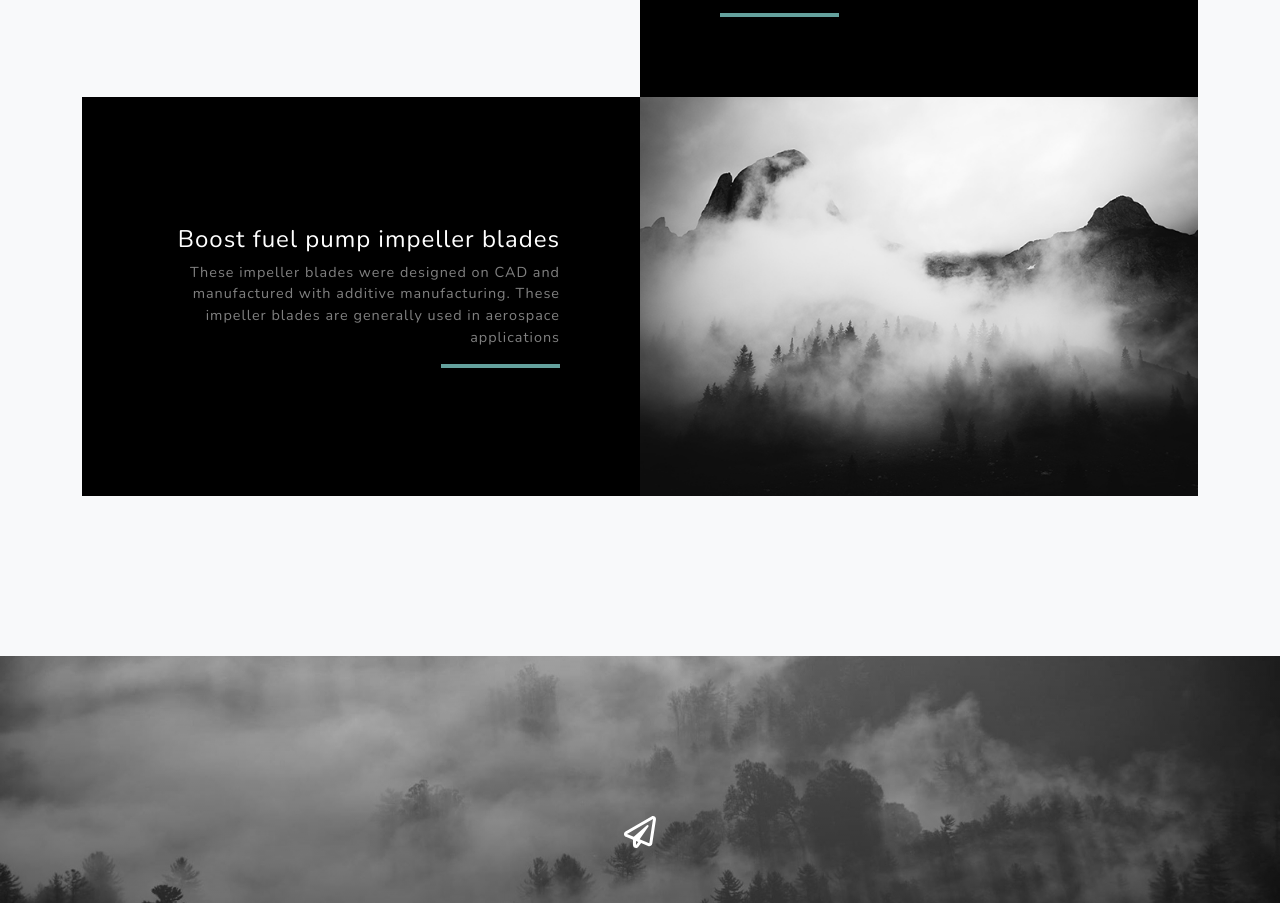
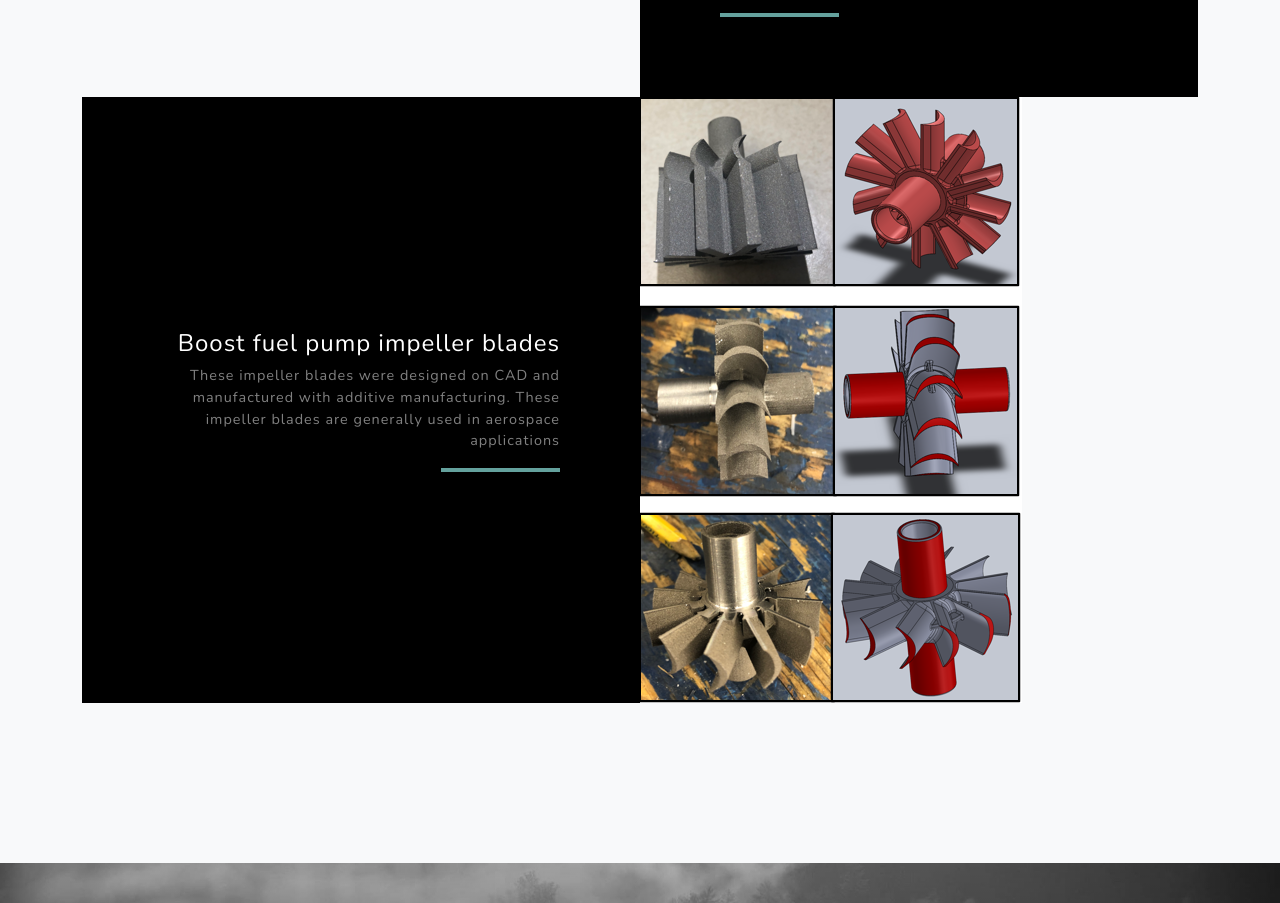
Before and after one commit to StevenVanDoan/stevenvandoan.github.io, a plain HTML site: page index.html in a window 1280 px wide. Shown: the part 2491-3394 px from the top of the page. Drawn offline with nearby package versions, Linux system fonts and the light colour scheme.

Commit message:
Update index.html

```diff
--- a/index.html
+++ b/index.html
@@ -81,7 +81,7 @@
                 </div>
                 <!-- Project Two Row-->
                 <div class="row justify-content-center no-gutters">
-                    <div class="col-lg-6"><img class="img-fluid" src="assets/img/demo-image-02.jpg" alt="" /></div>
+                    <div class="col-lg-6"><img class="img-fluid" src="assets/img/Impeller.PNG" alt="" /></div>
                     <div class="col-lg-6 order-lg-first">
                         <div class="bg-black text-center h-100 project">
                             <div class="d-flex h-100">
```
